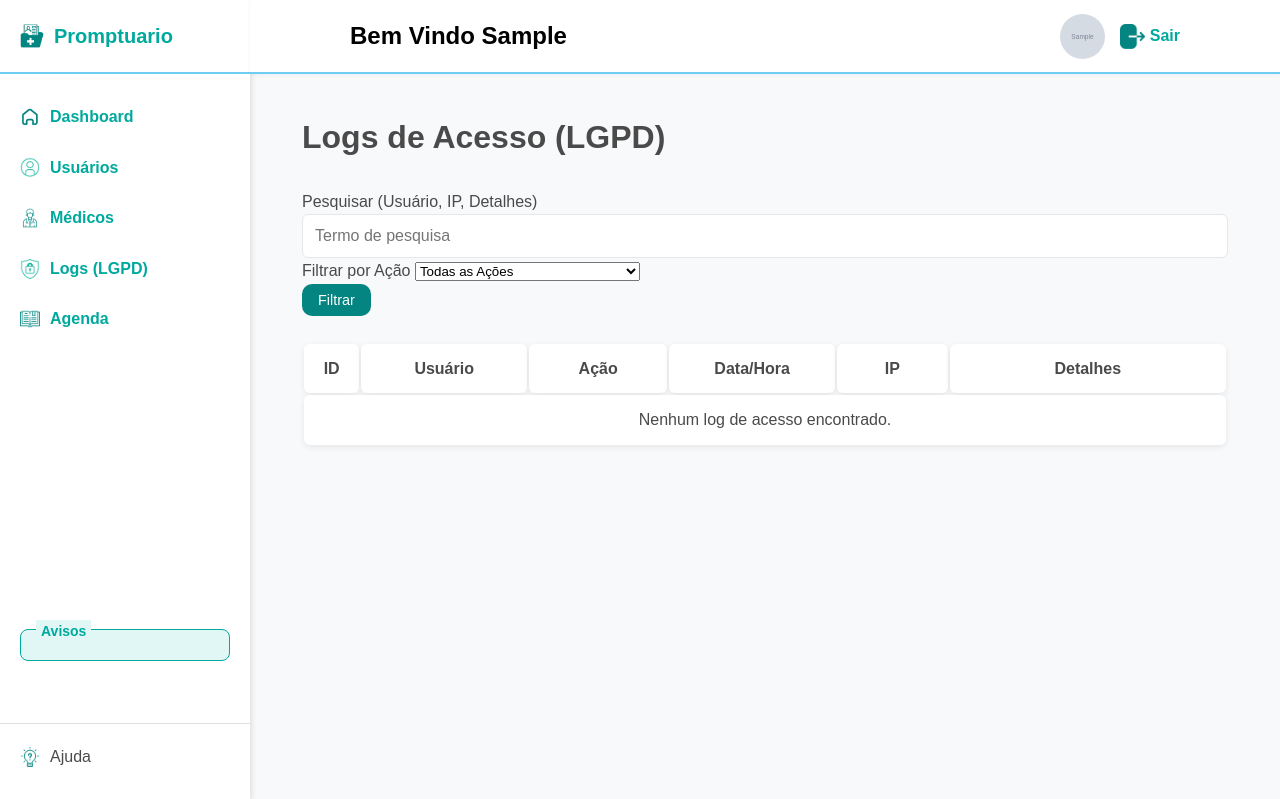
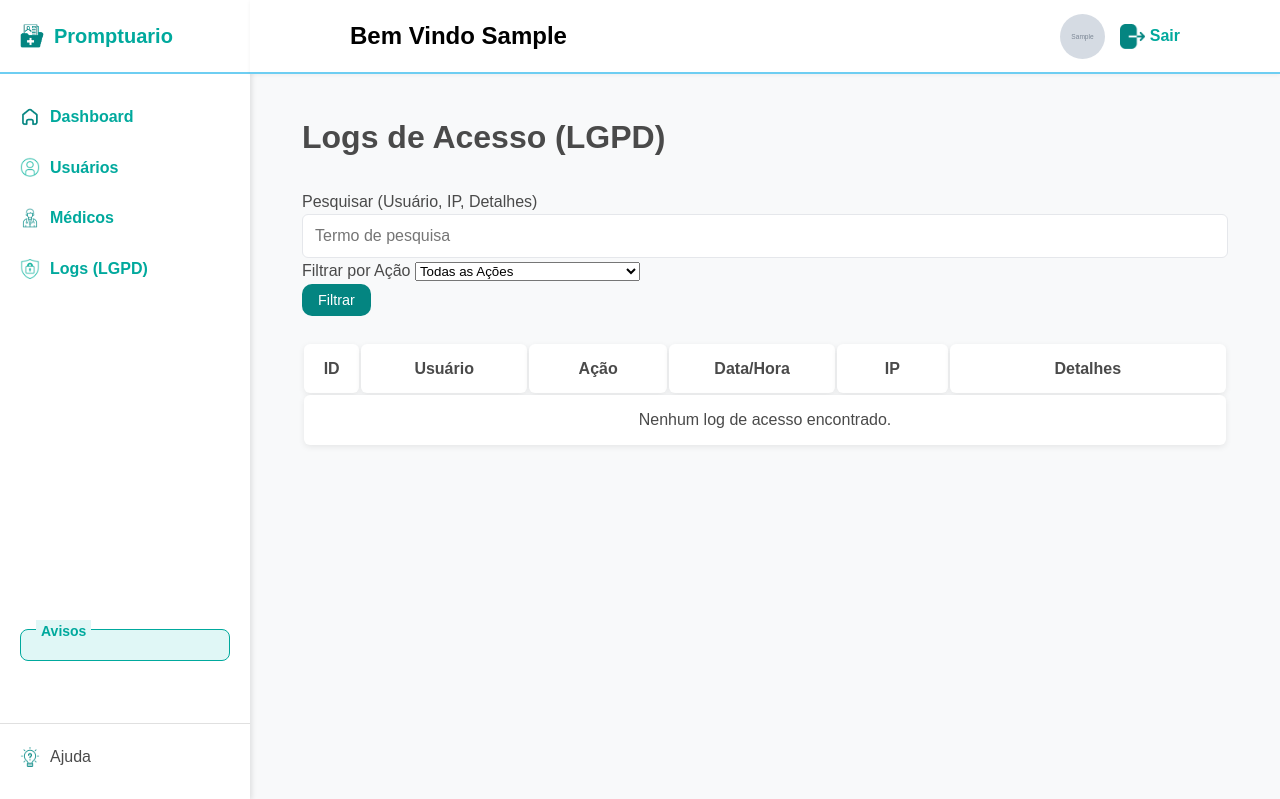
Before and after one commit to Carlos-Eduardo-Suassuna-Santiago/PROMPTUARIO, a Django app: page /accounts/logs/ in a window 1280 px wide. Shown: the top 799 px of the page. Run offline with Django 4.2, Linux system fonts and the light colour scheme; a user stored in the database is signed in; tables that the repository leaves empty hold one stand-in row (values such as "Sample post"); grey boxes marked "Sample" are stand-in pictures; some libraries are stand-ins or nearby versions.

Commit message:
Atualização

```diff
--- a/templates/base.html
+++ b/templates/base.html
@@ -151,12 +151,6 @@
                     </li>
                     {% endif %}
 
-                    <li class="active">
-                        <a href="{% url 'appointments:appointment_list' %}">
-                            <img class="icon" src="{% static 'images/livro (1) 1.png' %}" alt="Agenda">Agenda
-                        </a>
-                    </li>
-
                 </ul>
             </nav>
 
```
